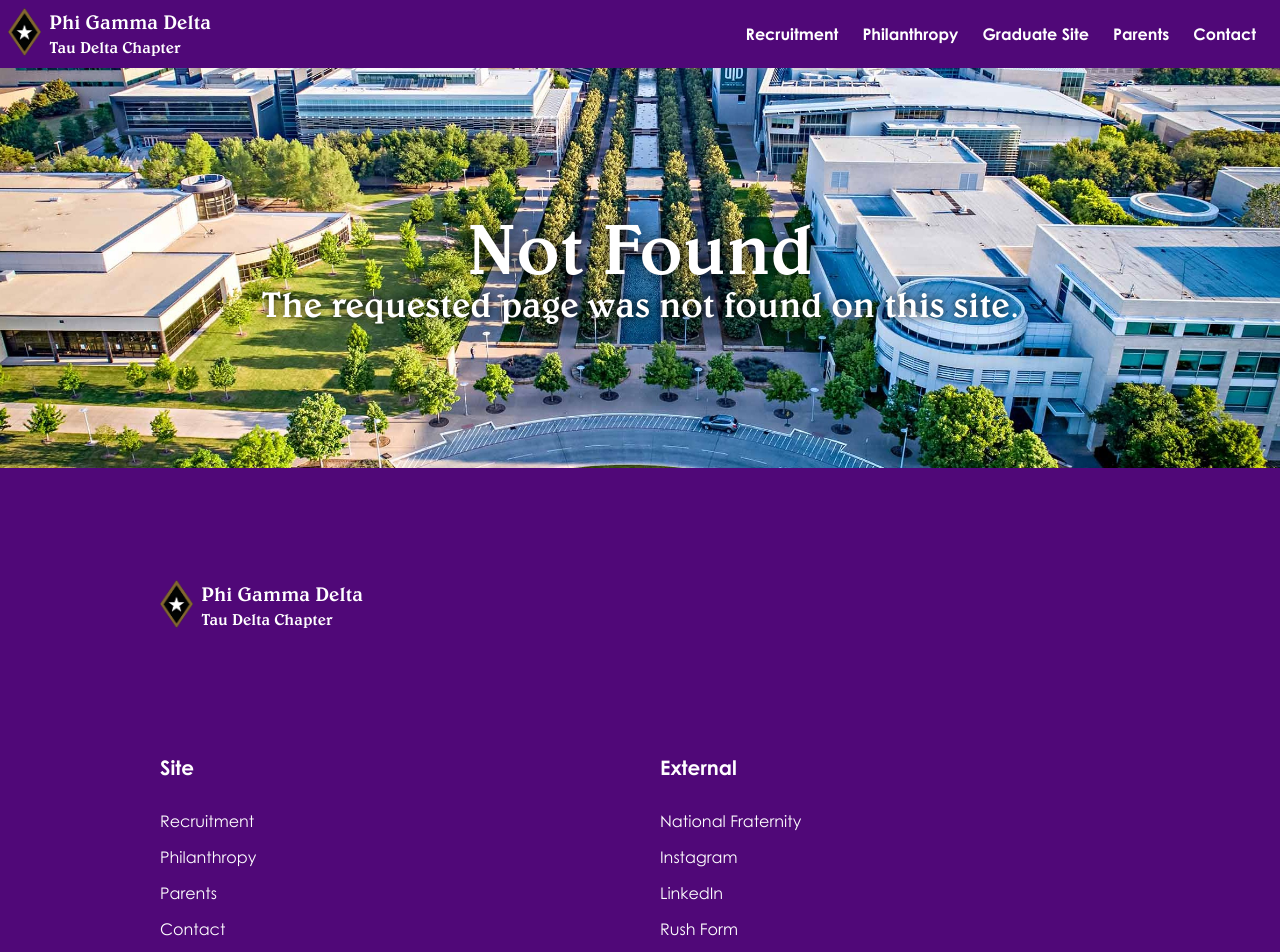
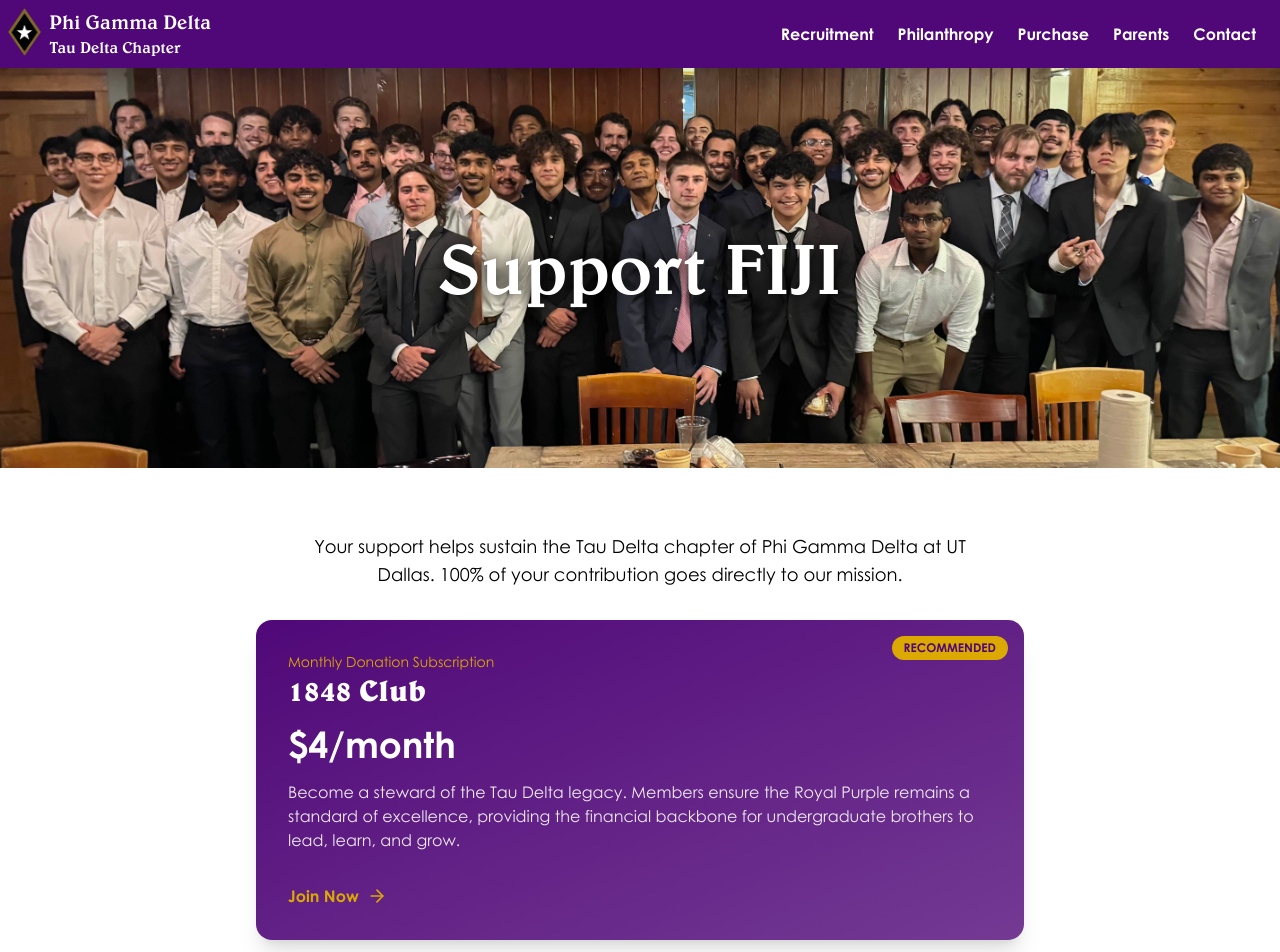
Before and after one commit to utdfiji/website, a Next.js app: page /tickets in a window 1280 px wide. Before the commit this address had no page. Shown: the top 952 px of the page. Built offline with nearby package versions, Linux system fonts and the light colour scheme.

Commit message:
Add Purchase page with Zeffy 1848 Club link, replace Graduate Site tab

```diff
--- /dev/null
+++ b/src/app/tickets/page.tsx
@@ -0,0 +1,118 @@
+import BrothersDinner from '@/../public/headers/brothers-dinners.jpg';
+import Page from '@/components/Page';
+import Section from '@/components/Section';
+import type { Metadata } from 'next';
+import Link from 'next/link';
+import React from 'react';
+
+export const metadata: Metadata = {
+  title: 'Tickets & Subscriptions',
+  description: 'Purchase tickets and subscriptions for UT Dallas FIJI events.',
+  openGraph: {
+    title: 'Tickets & Subscriptions',
+    description: 'Purchase tickets and subscriptions for UT Dallas FIJI events.',
+    url: '/tickets',
+  },
+  alternates: {
+    canonical: '/tickets',
+  },
+};
+
+const offerings = [
+  {
+    title: '1848 Club',
+    subtitle: 'Monthly Donation Subscription',
+    price: '$4/month',
+    description:
+      'Become a steward of the Tau Delta legacy. Members ensure the Royal Purple remains a standard of excellence, providing the financial backbone for undergraduate brothers to lead, learn, and grow.',
+    href: 'https://www.zeffy.com/en-US/ticketing/tau-delta-fiji-monthly-donation-subscription-1848-club',
+    featured: true,
+  },
+];
+
+export default function Tickets() {
+  return (
+    <Page
+      header={{
+        title: 'Support FIJI',
+        image: BrothersDinner,
+        alt: 'FIJI brothers at a formal dinner event',
+      }}
+    >
+      <Section className="flex flex-col items-center gap-8">
+        <p className="text-center text-lg max-w-2xl">
+          Your support helps sustain the Tau Delta chapter of Phi Gamma Delta at UT Dallas. 100% of
+          your contribution goes directly to our mission.
+        </p>
+
+        <div className="grid gap-6 w-full max-w-3xl">
+          {offerings.map((offering) => (
+            <Link
+              key={offering.title}
+              href={offering.href}
+              target="_blank"
+              className={`group relative overflow-hidden rounded-2xl p-8 transition-all duration-300 hover:scale-[1.02] hover:shadow-2xl ${
+                offering.featured
+                  ? 'bg-gradient-to-br from-purple to-purple/80 text-white shadow-xl'
+                  : 'bg-white text-dark-grey shadow-lg border border-gray-200'
+              }`}
+            >
+              {offering.featured && (
+                <div className="absolute top-4 right-4 bg-yellow text-purple text-xs font-bold px-3 py-1 rounded-full">
+                  RECOMMENDED
+                </div>
+              )}
+
+              <div className="flex flex-col gap-4">
+                <div>
+                  <p className={`text-sm font-medium ${offering.featured ? 'text-yellow' : 'text-purple'}`}>
+                    {offering.subtitle}
+                  </p>
+                  <h3 className="text-3xl font-bold font-display">{offering.title}</h3>
+                </div>
+
+                <p className={`text-4xl font-bold ${offering.featured ? 'text-white' : 'text-purple'}`}>
+                  {offering.price}
+                </p>
+
+                <p className={`${offering.featured ? 'text-white/90' : 'text-medium-grey'}`}>
+                  {offering.description}
+                </p>
+
+                <div
+                  className={`mt-4 inline-flex items-center gap-2 font-bold transition-all group-hover:gap-4 ${
+                    offering.featured ? 'text-yellow' : 'text-purple'
+                  }`}
+                >
+                  Join Now
+                  <svg
+                    xmlns="http://www.w3.org/2000/svg"
+                    width="20"
+                    height="20"
+                    viewBox="0 0 24 24"
+                    fill="none"
+                    stroke="currentColor"
+                    strokeWidth="2"
+                    strokeLinecap="round"
+                    strokeLinejoin="round"
+                  >
+                    <path d="M5 12h14" />
+                    <path d="m12 5 7 7-7 7" />
+                  </svg>
+                </div>
+              </div>
+            </Link>
+          ))}
+        </div>
+
+        <p className="text-sm text-medium-grey mt-8">
+          Payments securely processed by{' '}
+          <Link href="https://www.zeffy.com" target="_blank" className="underline hover:text-purple">
+            Zeffy
+          </Link>{' '}
+          - 100% goes to FIJI.
+        </p>
+      </Section>
+    </Page>
+  );
+}
--- a/src/components/Navbar.tsx
+++ b/src/components/Navbar.tsx
@@ -12,8 +12,8 @@
     href: '/philanthropy',
   },
   {
-    title: 'Graduate Site',
-    href: 'https://fiji-tau-delta-chapter.square.site/',
+    title: 'Purchase',
+    href: '/tickets',
   },
   {
     title: 'Parents',
```
Also changed, not shown: public/headers/brothers-dinners.jpg (added).
